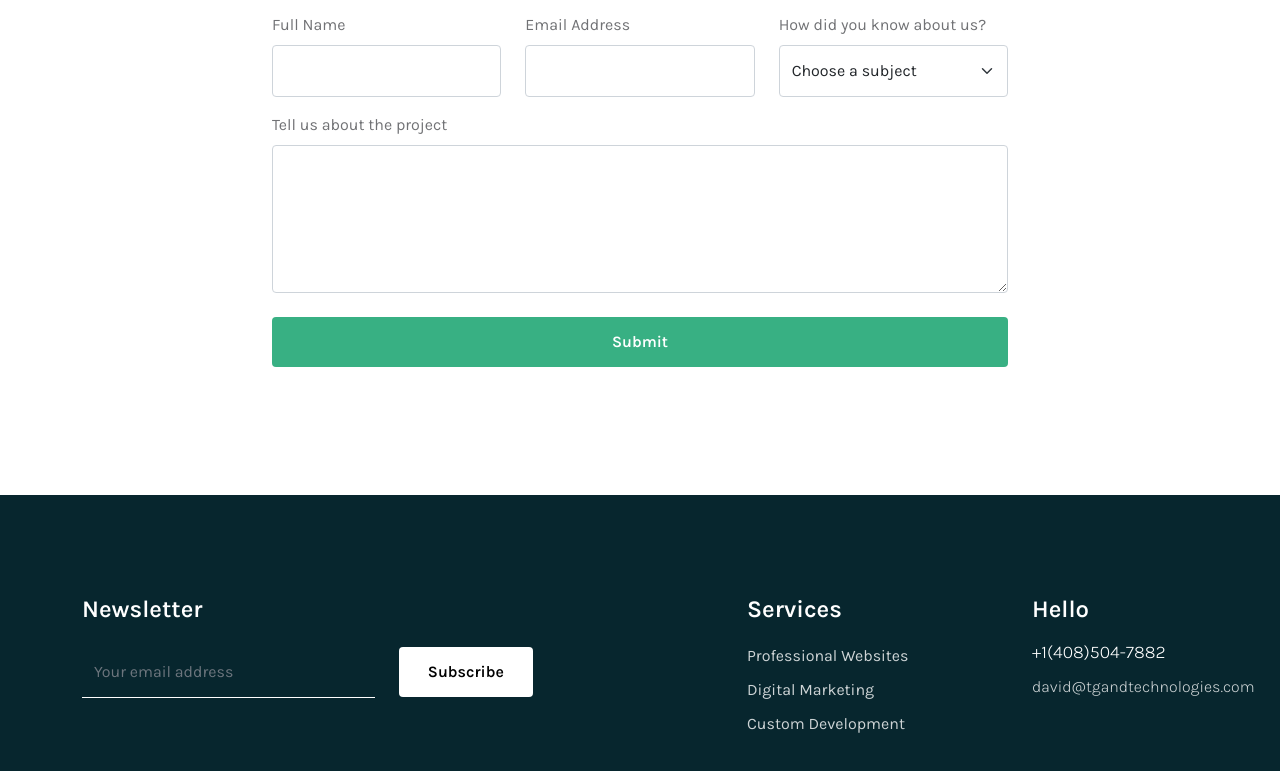
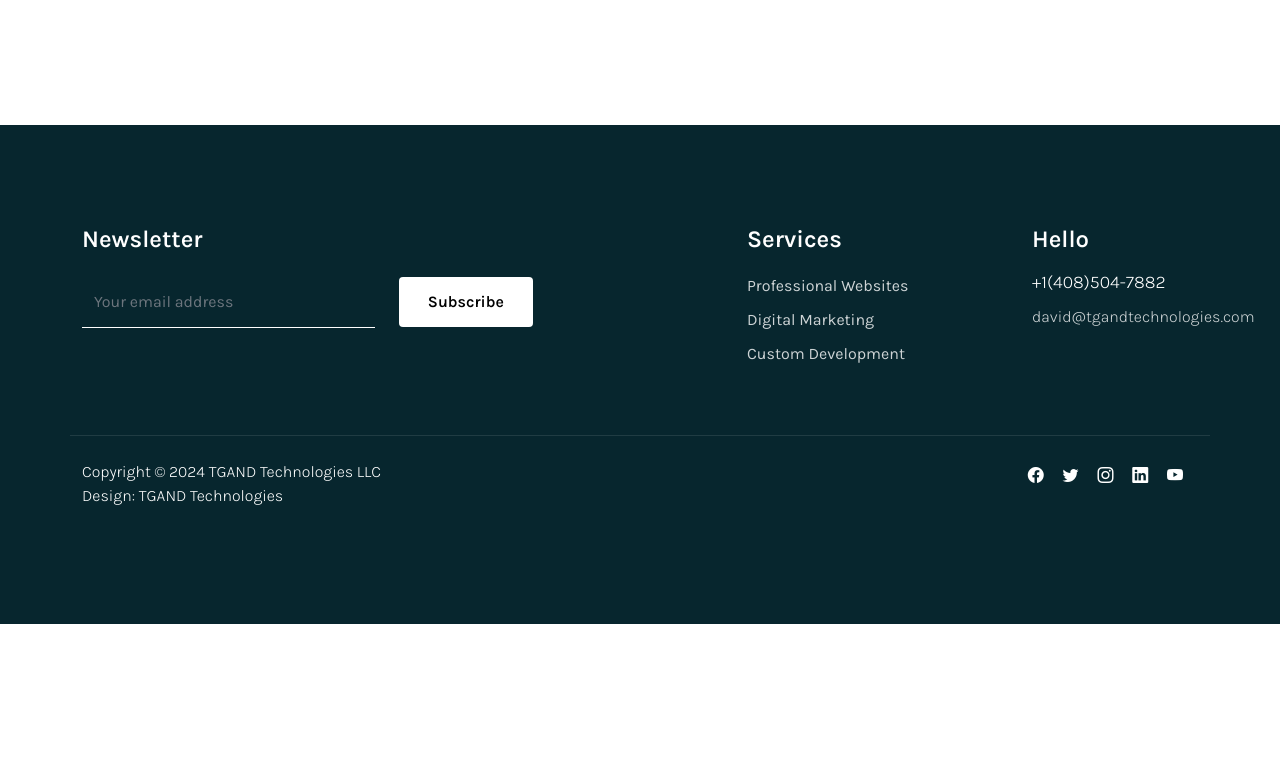
Before and after one commit to TGANDTechnologies/TGAND-Tech-Dot-Com, a plain HTML site: page index.html in a window 1280 px wide. Shown: the part 5943-6714 px from the top of the page. After the commit the page ends 6567 px from the top, so only its background shows below. Drawn offline with Linux system fonts and the light colour scheme.

Commit message:
Update index.html

```diff
--- a/index.html
+++ b/index.html
@@ -594,41 +594,7 @@
     </script>
 
 
-                            <form class="custom-form" role="form" action="" method="post">
-                                <div class="row">
-                                    <div class="col-lg-4 col-md-6 col-12 my-2">
-                                        <label class="mb-2" for="name">Full Name</label>
 
-                                        <input type="text" name="name" id="name" class="form-control" required="">
-                                    </div>
-
-                                    <div class="col-lg-4 col-md-6 col-12 my-2">
-                                        <label class="mb-2" for="email">Email Address</label>
-
-                                        <input type="email" name="email" id="email" pattern="[^ @]*@[^ @]*" class="form-control" required="">
-                                    </div>
-
-                                    <div class="col-lg-4 col-md-6 col-12 my-2">
-                                        <label class="mb-2" for="subject">How did you know about us?</label>
-
-                                        <select class="form-select form-control" name="subject" id="subject">
-                                            <option selected="">Choose a subject</option>
-                                            <option value="web+search">Website Searches</option>
-                                            <option value="social+media">Social Media</option>
-                                            <option value="others">Others</option>
-                                        </select>
-                                    </div>
-
-                                    <div class="col-12 my-2">
-                                        <label class="mb-2" for="message">Tell us about the project</label>
-
-                                        <textarea class="form-control" rows="5" id="message" name="message"></textarea>
-
-                                        <button type="submit" class="form-control mt-4" id="submit">Submit</button>
-                                    </div>
-
-                                </div>
-                            </form>
                         </div>
 
                     </div>
```
